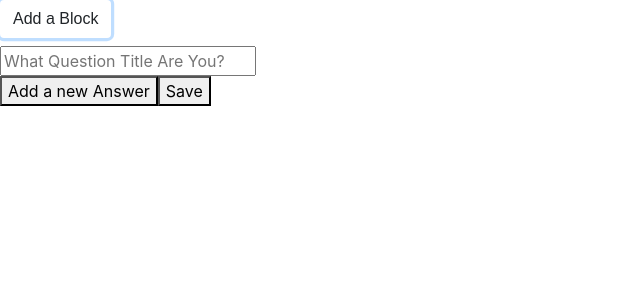
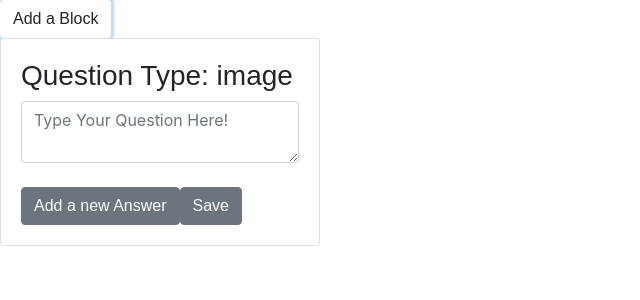
Before and after one commit to jvallexm/quizfeed, a React (Create React App) app in the folder client/: page /newQuiz in a window 1280 px wide. Both pictures are taken after a click on the button "Add a Block". Shown: the top 300 px of the page, without its empty margins (0-640 px from the left). Built offline with nearby package versions, Linux system fonts and the light colour scheme; a web font is replaced by a local one.

Commit message:
reactstrap for question answer blocks

```diff
--- a/client/src/components/NewAnswer.js
+++ b/client/src/components/NewAnswer.js
@@ -1,10 +1,17 @@
 import React from "react";
+import { InputGroup, Card, CardBody, CardTitle, Button, Label, Input } from 'reactstrap';
 
 const NewAnswer = () => {
 
     return(
 
-        <h5> Hot Poppers </h5>
+                    <Card>
+            <CardBody>
+
+<h5>Sample Answer: Hot Poppers</h5>
+
+            </CardBody>
+                </Card>
 
     )
 
--- /dev/null
+++ b/client/src/components/NewQuestion.css
@@ -0,0 +1,7 @@
+.card {
+	max-width: 320px;
+}
+
+.form-control {
+	border-color: #ffffff;
+}
--- a/client/src/components/NewQuestion.js
+++ b/client/src/components/NewQuestion.js
@@ -1,5 +1,7 @@
 import React        from "react";
 import NewAnswer    from "./NewAnswer";
+import { InputGroup, Card, CardBody, CardTitle, Button, Label, Input } from 'reactstrap';
+import "./NewQuestion.css"
 
 class NewQuestion extends React.Component{
 
@@ -105,10 +107,19 @@ class NewQuestion extends React.Component{
         return(
 
             <div>
-                <h1 onClick={()=>console.log(this.props.question)}>{this.state.title}</h1>
-                <input placeholder="What Question Title Are You?"
-                       name="title"
-                       onChange={this.handleChange}/>
+
+            <Card>
+            <CardBody>
+                <h3 onClick={()=>console.log(this.props.question)}>Question Type: {this.props.question.type}</h3>
+                <InputGroup>
+                <Input type="textarea" name="title" id="quizQuestion" placeholder="Type Your Question Here!" onChange={this.handleChange} />
+
+                </InputGroup>
+                <br/>
+                <Button onClick={()=>this.pushNewAnswer()}>Add a new Answer</Button><Button onClick={()=>this.save()}>Save</Button>
+            </CardBody>
+                </Card>
+
                 {
                     this.props.question.answers.map((ele,i)=>
 
@@ -116,8 +127,6 @@ class NewQuestion extends React.Component{
                                    ind={i}/>
                     )
                 }
-                <br/>
-                <button onClick={()=>this.pushNewAnswer()}>Add a new Answer</button><button onClick={()=>this.save()}>Save</button>
             </div>
 
         )
```
Also changed, not shown: 1 other file (tests, documents, lock files or other folders).
